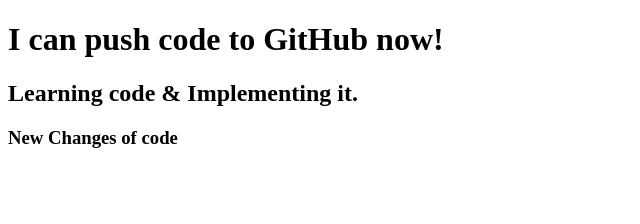
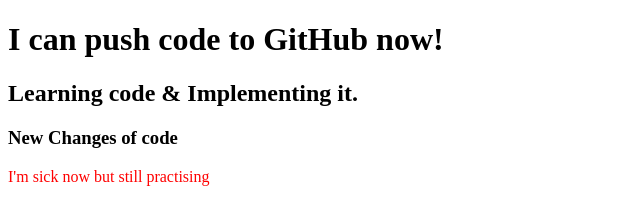
Before and after one commit to allif95/first-repo, a plain HTML site: page index.html in a window 1280 px wide. Shown: the whole page, without its empty margins (0-640 px from the left). Drawn offline with Linux system fonts and the light colour scheme.

Commit message:
style.css added

```diff
--- a/index.html
+++ b/index.html
@@ -5,10 +5,12 @@
     <meta http-equiv="X-UA-Compatible" content="IE=edge">
     <meta name="viewport" content="width=device-width, initial-scale=1.0">
     <title>My First GitHub Report</title>
+    <link rel="stylesheet" href="style.css">
 </head>
 <body>
     <h1>I can push code to GitHub now!</h1>
     <h2>Learning code & Implementing it.</h2>
     <h3>New Changes of code</h3>
+    <p>I'm sick now but still practising</p>
 </body>
 </html>
--- /dev/null
+++ b/style.css
@@ -0,0 +1,3 @@
+p{
+    color: red;
+}
```
